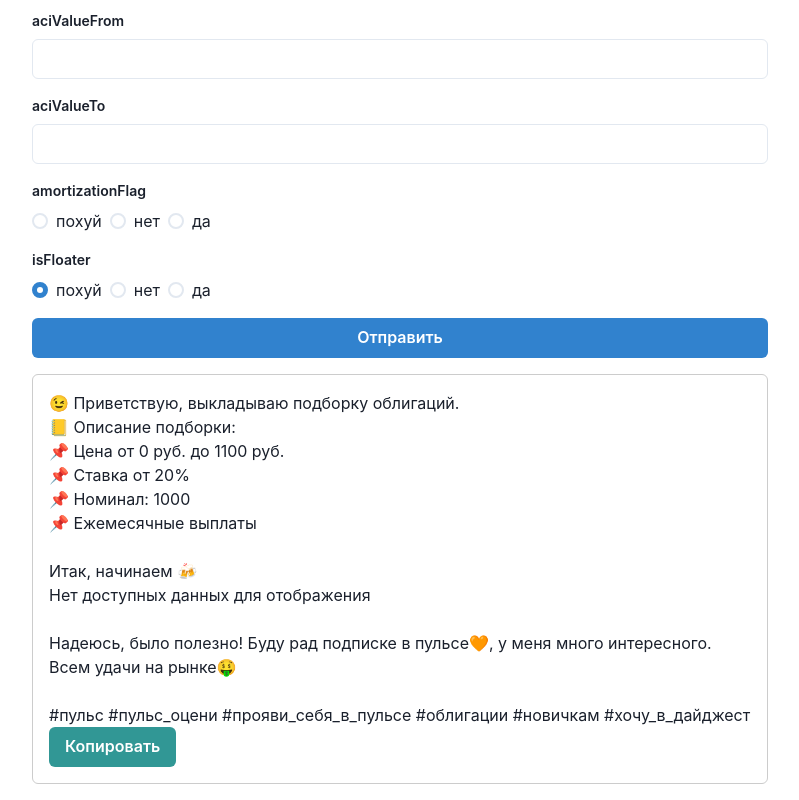
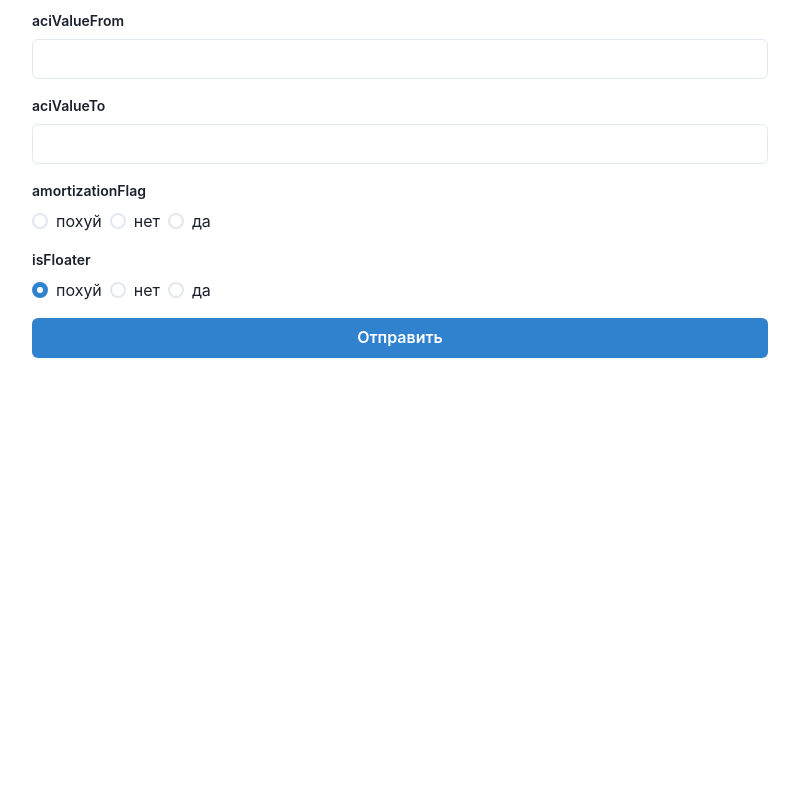
Before and after one commit to vadimkirpikov/bm-client, a React (Create React App) app: page / in a window 1280 px wide. Shown: the part 1419-2219 px from the top of the page, without its empty margins (240-1039 px from the left). After the commit the page ends 1793 px from the top, so only its background shows below. Built offline with nearby package versions, Linux system fonts and the light colour scheme.

Commit message:
add partitions

```diff
--- a/src/App.js
+++ b/src/App.js
@@ -14,6 +14,7 @@ import {
 import CriteriaDescription from "./CriterialDescription";
 import ClipboardJS from "clipboard";
 import BondsInfo from "./BondsInfo";
+import {PartialBondsInfo} from "./DistributedBondData";
 
 const BondsForm = () => {
   const [formData, setFormData] = useState({
@@ -84,19 +85,6 @@ const BondsForm = () => {
     }
   };
 
-
-
-  const copyToClipboard = () => {
-    var clipboard = new ClipboardJS('.copy-btn');
-
-    clipboard.on('success', function(e) {
-      console.log('Текст успешно скопирован!');
-    });
-
-    clipboard.on('error', function(e) {
-      console.error('Ошибка при копировании текста:', e);
-    });
-  };
 
   return (
       <Box p={4} maxW="3xl" mx="auto">
@@ -171,20 +159,7 @@ const BondsForm = () => {
             </Box>
           </HStack>
         </form>
-
-        {/* Отображение данных */}
-        <Box p={4} mt={4} border="1px solid #ccc" borderRadius="md" id={"final"}>
-          <p>😉 Приветствую, выкладываю подборку облигаций.<br /></p>
-          <CriteriaDescription formData={formData} />
-          <p>
-            <br />Итак, начинаем 🍻
-          </p>
-          <BondsInfo bondsData={bondsData} />
-          {/* Кнопка "Копировать" */}
-          <Button className={"copy-btn"} data-clipboard-target={"#final"} colorScheme="teal" onClick={copyToClipboard}>
-            Копировать
-          </Button>
-        </Box>
+        <PartialBondsInfo bondsData={bondsData} formData={formData} partSize={13} />
       </Box>
   );
 };
--- /dev/null
+++ b/src/DistributedBondData.jsx
@@ -0,0 +1,47 @@
+import React from 'react';
+import BondsInfo from "./BondsInfo";
+import {Box, Button} from "@chakra-ui/react";
+import CriteriaDescription from "./CriterialDescription";
+import ClipboardJS from "clipboard";
+
+
+export const PartialBondsInfo = ({formData, bondsData, partSize}) => {
+    const partialMas = []
+    console.log(bondsData);
+    for (let i = 0; i < bondsData.length; i+=partSize) {
+        let mas = bondsData.slice(i, Math.min(i+partSize, bondsData.length));
+        partialMas.push([...mas]);
+    }
+    const copyToClipboard = () => {
+        var clipboard = new ClipboardJS('.copy-btn');
+
+        clipboard.on('success', function(e) {
+            console.log('Текст успешно скопирован!');
+        });
+
+        clipboard.on('error', function(e) {
+            console.error('Ошибка при копировании текста:', e);
+        });
+    };
+    let mas = ["1️⃣", "2️⃣", "3️⃣", "4️⃣", "5️⃣", "6️⃣", "7️⃣", "8️⃣", "9️⃣"]
+    return (
+        <>
+            {partialMas.map((item, key) =>
+                <Box p={4} mt={4} border="1px solid #ccc" borderRadius="md" id={"final"+key}>
+                <p>😉 Приветствую, выкладываю подборку облигаций.<br /></p>
+                <CriteriaDescription formData={formData} />
+                    <p>
+                        <br />Часть {mas[key]} <br/>
+                    </p>
+                <p>
+                    <br/>Итак, начинаем 🍻 <br/>
+                </p>
+                <BondsInfo bondsData={item} />
+                {/* Кнопка "Копировать" */}
+                <Button className={"copy-btn"} data-clipboard-target={`#${"final"+key}`} colorScheme="teal" onClick={copyToClipboard}>
+                    Копировать
+                </Button>
+            </Box> ) }
+        </>
+    );
+}
```
